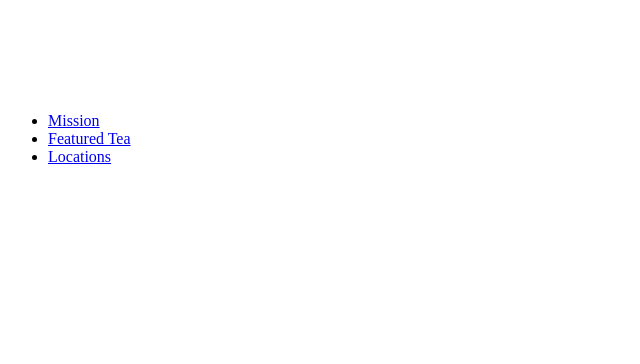
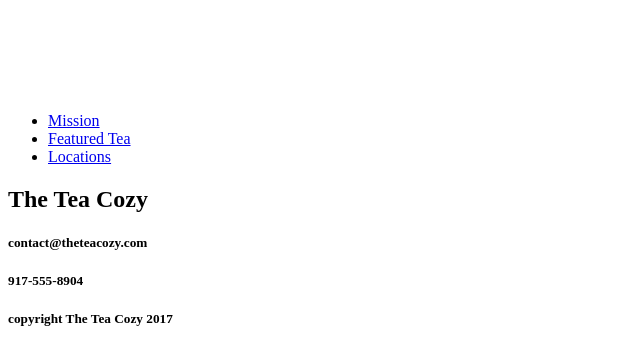
Before and after one commit to jasontadams/TeaCozy, a plain HTML site: page index.html in a window 1280 px wide. Shown: the whole page, without its empty margins (0-640 px from the left). Drawn offline with Linux system fonts and the light colour scheme.

Commit message:
Create footer elements

```diff
--- a/index.html
+++ b/index.html
@@ -42,10 +42,12 @@
     </div>
     <div class="footer">
       <div class="contact-info">
-
+        <h2>The Tea Cozy</h2>
+        <h5>contact@theteacozy.com</h5>
+        <h5>917-555-8904</h5>
       </div>
       <div class="copyright">
-
+        <h5>copyright The Tea Cozy 2017</h5>
       </div>
     </div>
   </body>
```
